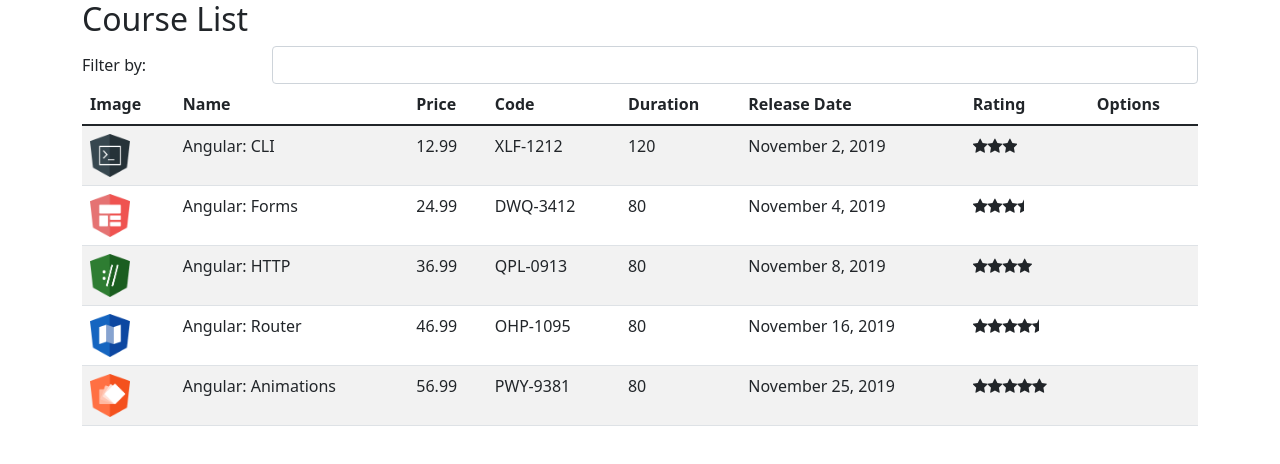
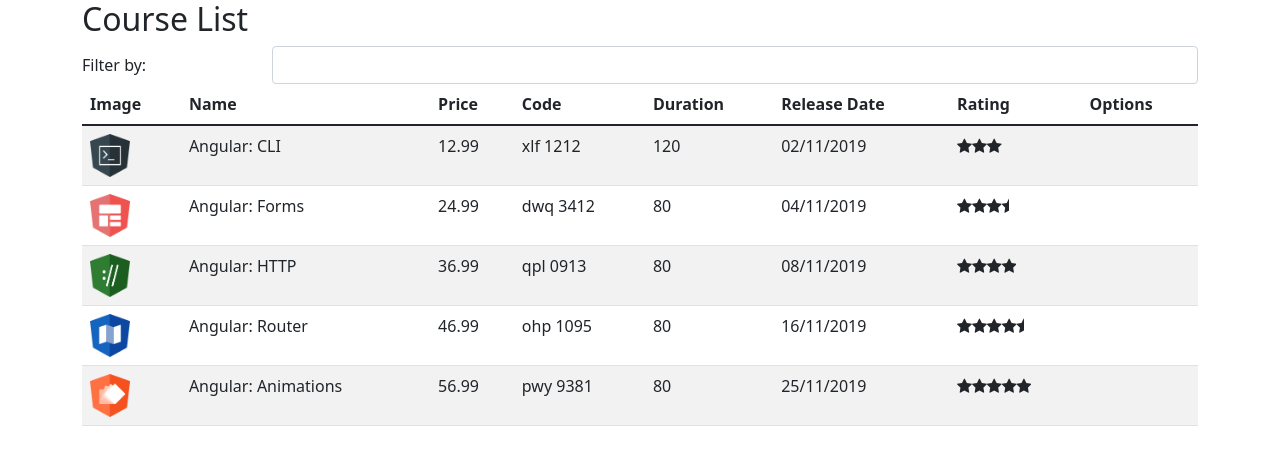
Before and after one commit to LuizDeSa/Introducao-ao-Angular-8, an Angular app: page / in a window 1280 px wide. Shown: the top 464 px of the page. Built offline with nearby package versions, Linux system fonts and the light colour scheme.

Commit message:
Transformando datas com Pipes

```diff
--- a/src/app/app.module.ts
+++ b/src/app/app.module.ts
@@ -1,3 +1,4 @@
+import { RepleacePipe } from './pipe/repleace.pipe';
 import { StarComponent } from './star/star.component';
 import { CourseListComponent } from './courses/course-list.component';
 import { NgModule } from '@angular/core';
@@ -10,7 +11,8 @@
   declarations: [//onde eu declaro os modulos que estão na aplicação
     AppComponent,
     CourseListComponent,
-    StarComponent
+    StarComponent,
+    RepleacePipe
   ],
   imports: [ // onde de fato nos importamos os nosso modulos externos e internos
     BrowserModule,
--- a/src/app/courses/course-list.component.html
+++ b/src/app/courses/course-list.component.html
@@ -28,9 +28,9 @@
       <td><img [src]="course.imageUrl" width="40px" alt=""></td> <!-- quando queremos mesclar uma caracteristica de uma tag html com o angular, temos que colocar o atributo entre colchetes-->
       <td>{{course.name}}</td>
       <td>{{course.price}}</td>
-      <td>{{course.code}}</td>
+      <td>{{course.code | lowercase | repleace: '-':' '}}</td>
       <td>{{course.duration}}</td>
-      <td>{{course.releaseDate}}</td>
+      <td>{{course.releaseDate | date: 'dd/MM/yyyy'}}</td> <!-- pipe é utilizado para alterar a forma de exibição de um dado recurso-->
       <td>
         <app-star [rating] = "course.rating"></app-star>
       </td>
--- /dev/null
+++ b/src/app/pipe/repleace.pipe.ts
@@ -0,0 +1,15 @@
+import { Pipe, PipeTransform } from "@angular/core";
+
+@Pipe({
+  name: 'repleace' // nome que será utilizado no atributo que desejamos fazer o repleace
+})
+
+export class RepleacePipe implements PipeTransform{
+
+  transform(value: string, char: string, valueToRepleace: string) {
+    return value.replace(char, valueToRepleace);
+  }
+
+
+
+}
```
